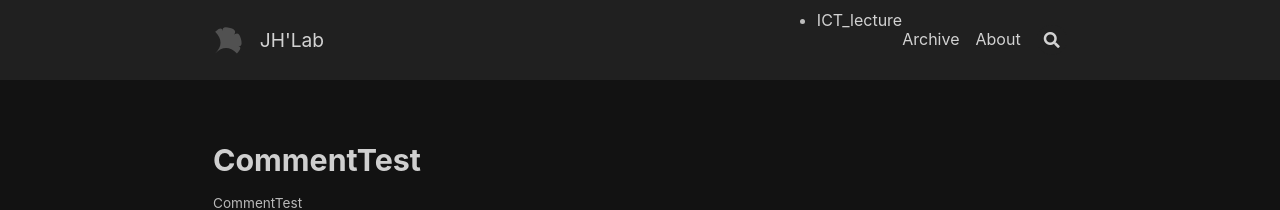
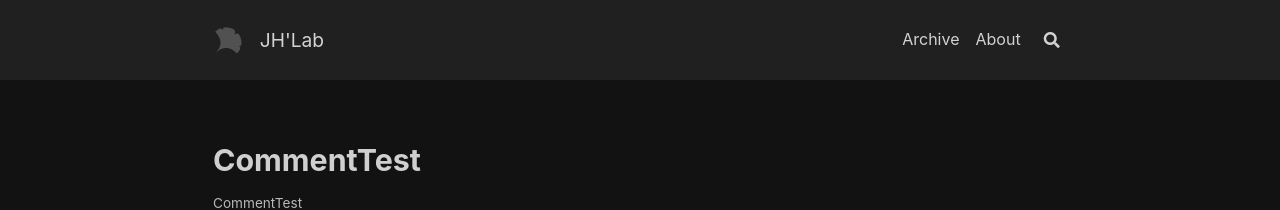
Before and after one commit to wogjs0911/wogjs0911.github.io, a Jekyll site: the page built from index.html, in a window 1280 px wide. Shown: the top 210 px of the page. Built offline with Jekyll 4.4.1, drawn with Linux system fonts in a browser that asks for light colours; nearby versions of some CDN libraries; emoji names are drawn with the system emoji font; the list of posts is cut into pages by our own code.

Commit message:
category6

```diff
--- a/_includes/header.html
+++ b/_includes/header.html
@@ -22,9 +22,8 @@
 
       {%- if site.data.navigation.header -%}
 
-      <header class="site-category">
+<!--       <header class="site-category">
 		  <ul>
-
 		    {% assign pages_list = site.pages %}
 		    {% for node in pages_list %}
 		      {% if node.title != null %}
@@ -34,9 +33,8 @@
 		        {% endif %}
 		      {% endif %}
 		    {% endfor %}
-
-		</ul>
-	  </header>
+		  </ul>
+	  </header> -->
 
       <nav class="navigation">
         <ul>
--- a/_layouts/category.html
+++ b/_layouts/category.html
@@ -1,4 +1,4 @@
----
+<!-- ---
 layout: default
 ---
 <ul class="posts-list">
@@ -15,4 +15,4 @@
     </li>
   {% endfor %}
 
-</ul>
+</ul> -->
```
